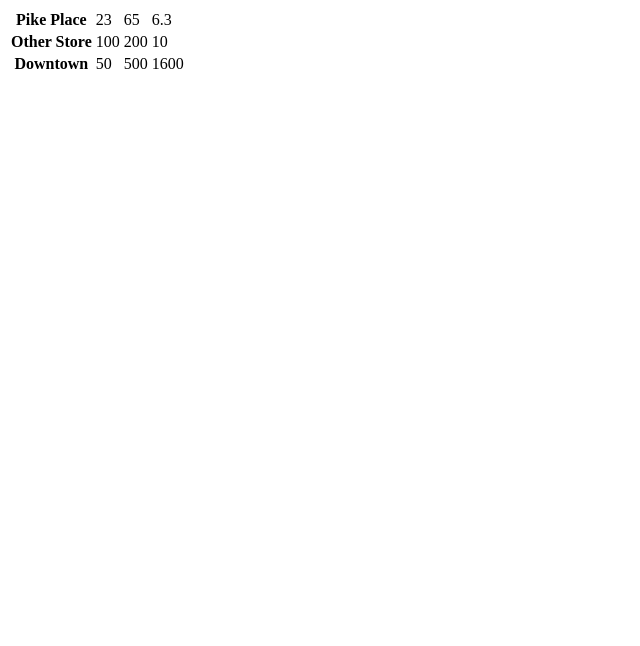
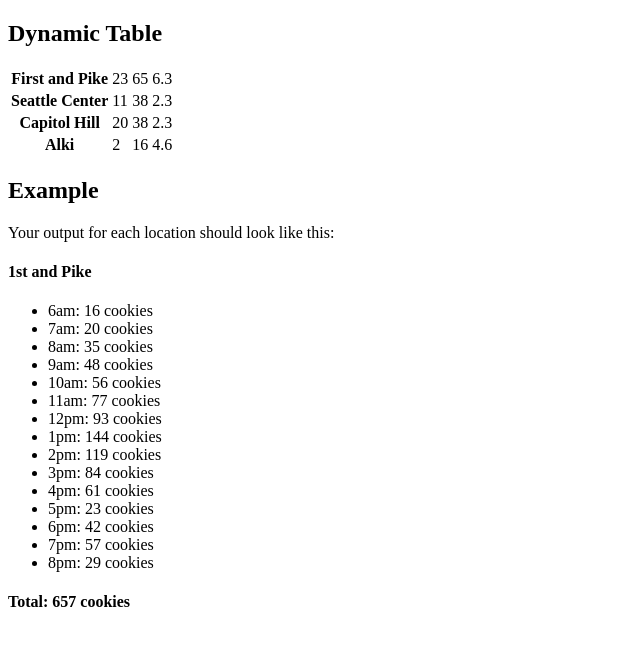
Before and after one commit to mmpadget/salmon-cookies, a plain HTML site: page index.html in a window 1280 px wide. Shown: the whole page, without its empty margins (0-640 px from the left). Drawn offline with Linux system fonts and the light colour scheme.

Commit message:
Updated constructor data

```diff
--- a/app.js
+++ b/app.js
@@ -2,10 +2,70 @@
 
 // <######## START NEW TUESDAY CODE ########>
 
+function CookieStore(name, minCustomers, maxCustomers, avgCookies, hourlyCount) {
+  this.name = name; // The name of the cookie store.
+  this.minCustomers = minCustomers; // "this" is dynamic and "this" context will change over and over again.
+  this.maxCustomers = maxCustomers; // "this" knows what it is depending on the context.
+  this.avgCookies = avgCookies; // "this" gets replaced with "pikePlace" below.
+  this.hourlyCount = []; // Default empty array. Here, this would be empty every time.
+  this.range = maxCustomers - minCustomers;
+}
+
+CookieStore.prototype.getAvgCookieCount = function(){
+  console.log('got avg cookie count.');
+  return Math.floor(Math.random() * ((this.range + 1) + this.minCustomers) * this.avgCookies);
+  this.avgCookies;
+};
+
+// An instance of a cookie store. pikePlace is an instance.
+var firstAndPike = new CookieStore('First and Pike', 23, 65, 6.3);
+firstAndPike.getAvgCookieCount();
+
+// Order: >> ('name', minCustomers, maxCustomers, avgCookies, hourlyCount);
+var seaTacAirport = new CookieStore('Seatac Airport', 3, 24, 1.2);
+var seattleCenter = new CookieStore('Seattle Center', 11, 38, 2.3);
+var capitolHill = new CookieStore('Capitol Hill', 20, 38, 2.3);
+var alki = new CookieStore('Alki', 2, 16, 4.6);
+
+var stores = [firstAndPike, seattleCenter, capitolHill, alki];
+
+// Populate into a simple table. Simple for loop: populate two stores into table.
+var tableEl = document.createElement('table'); // tableEl = <table></table> Step 1. Create entire table.
+
+for (var i = 0; i < stores.length; i++) {
+  // stores[i] // Start: get reference to current store in relation to this loop.
+  var currentStore = stores[i]; // Access each store to get it's data.
+
+  var rowEl = document.createElement('tr'); // If it was 'img' it would be a self closing tag and would work.
+  tableEl.appendChild(rowEl); // Get row element onto the table. Row is parent for each store.
+
+  var nameEl = document.createElement('th'); // Name of the current store.
+  nameEl.textContent = currentStore.name; // A new node element. Defining the text in the <th> tag.
+  rowEl.appendChild(nameEl); // nameEl is the child.
+
+  var minCustEl = document.createElement('td'); // Current store data.
+  minCustEl.textContent = currentStore.minCustomers;
+  rowEl.appendChild(minCustEl);
+
+  var maxCustEl = document.createElement('td'); // Current store data.
+  maxCustEl.textContent = currentStore.maxCustomers;
+  rowEl.appendChild(maxCustEl);
+
+  var avgCookiesEl = document.createElement('td'); // 1. Create the element.
+  avgCookiesEl.textContent = currentStore.avgCookies; // 2. Set elements, assign.
+  rowEl.appendChild(avgCookiesEl); // 3. Append the child.
+
+}
+
+document.body.appendChild(tableEl); // Step 3.
+// Create a <div>
+var tableDivEl = document.getElementById('table-div');
+tableDivEl.appendChild(tableEl);
+
 // <######## END NEW TUESDAY CODE ########>
 
 // <######## START WORKING ADAM LECTURE ########>
-
+/*
 // Constructor: just a function which is just an object.
 // When we go to create a new instance we will need each parameter.
 function CookieStore(name, minCustomers, maxCustomers, avgCookies, hourlyCount) {
@@ -38,29 +98,29 @@ CookieStore.prototype.getAvgCookieCount = function(){
 // var hourlyCookies = [50, 100, 45, 23, 7]; // This could be empty array. As it is, will result in all array values.
 // var hourlyCookies = [];
 
-// pikePlace.getAvgCookieCount(); // Calling the function.
+// firstAndPike.getAvgCookieCount(); // Calling the function.
 // otherStore.getAvgCookieCount(); // Associated with the object.
 // anotherStore.getAvgCookieCount();
 
-// An instance of a cookie store. pikePlace is an instance. ToyotaYaris (all), adamsToyotaYaris (instance).
-var pikePlace = new CookieStore('Pike Place', 23, 65, 6.3);
-pikePlace.getAvgCookieCount();
+// An instance of a cookie store. firstAndPike is an instance. ToyotaYaris (all), adamsToyotaYaris (instance).
+var firstAndPike = new CookieStore('Pike Place', 23, 65, 6.3);
+firstAndPike.getAvgCookieCount();
 // Cookie store has parameters, numbers, order is important.
 var otherStore = new CookieStore('Other Store', 100, 200, 10.0); // Important for inheritance later.
 
 // Might even have a for loop that creates all these stores (above).
-// pikePlace.avgCookies // (will give value of 6.3)
+// firstAndPike.avgCookies // (will give value of 6.3)
 
 var anotherStore = new CookieStore('Downtown', 50, 500, 1600.0);
 
-var stores = [pikePlace, otherStore, anotherStore]; // Each instance now knows everything (properties and methods).
+var stores = [firstAndPike, otherStore, anotherStore]; // Each instance now knows everything (properties and methods).
 
-// console.log(pikePlace.getAvgCookieCount());
-// pikePlace.getAvgCookieCount()
+// console.log(firstAndPike.getAvgCookieCount());
+// firstAndPike.getAvgCookieCount()
 // otherStore.getAvgCookieCount()
-// console.log(pikePlace.hourlyCount([0]));
+// console.log(firstAndPike.hourlyCount([0]));
 
-  // pikePlace
+  // firstAndPike
   // {
   //   minCustomers: 23,
   //   maxCustomers: 65,
@@ -107,6 +167,7 @@ document.body.appendChild(tableEl); // Step 3.
 // Create a <div>
 var tableDivEl = document.getElementById('table-div');
 tableDivEl.appendChild(tableEl);
+*/
 // Stick with one script per HTML page for now.
 
 // <######## END WORKING ADAM LECTURE ########>
--- a/index.html
+++ b/index.html
@@ -6,34 +6,35 @@
     <link href="style.css" rel="stylesheet">
   </head>
   <body>
-    <!-- <section id="main-content">
-      <h1>
-        <p>Welcome to my Cookie Stand!!</p>
-      </h1>
-    </section> -->
+    <section>
+      <h1>Dynamic Table</h1>
+    </section>
+
     <div id="table-div">
-
     </div>
-    <section id="first-and-pike">
+    <section id="example">
+      <h1>Example</h1>
+      <p>Your output for each location should look like this:</p>
+      <h4>1st and Pike</h4>
+      <ul>
+        <li>6am: 16 cookies</li>
+        <li>7am: 20 cookies</li>
+        <li>8am: 35 cookies</li>
+        <li>9am: 48 cookies</li>
+        <li>10am: 56 cookies</li>
+        <li>11am: 77 cookies</li>
+        <li>12pm: 93 cookies</li>
+        <li>1pm: 144 cookies</li>
+        <li>2pm: 119 cookies</li>
+        <li>3pm: 84 cookies</li>
+        <li>4pm: 61 cookies</li>
+        <li>5pm: 23 cookies</li>
+        <li>6pm: 42 cookies</li>
+        <li>7pm: 57 cookies</li>
+        <li>8pm: 29 cookies</li>
+      </ul>
+      <h4>Total: 657 cookies</h4>
     </section>
-    <section id="seatac-airport">
-    </section>
-    <section id="seattle-center">
-    </section>
-    <section id="capitol-hill">
-    </section>
-    <section id="alki">
-    </section>
-    <!-- <section id="first-and-pike">
-    </section>
-    <section id="seatac-airport">
-    </section>
-    <section id="seattle-center">
-    </section>
-    <section id="capitol-hill">
-    </section>
-    <section id="alki">
-    </section> -->
   </body>
   <script src="app.js" type="text/javascript"></script>
 </html>
```
